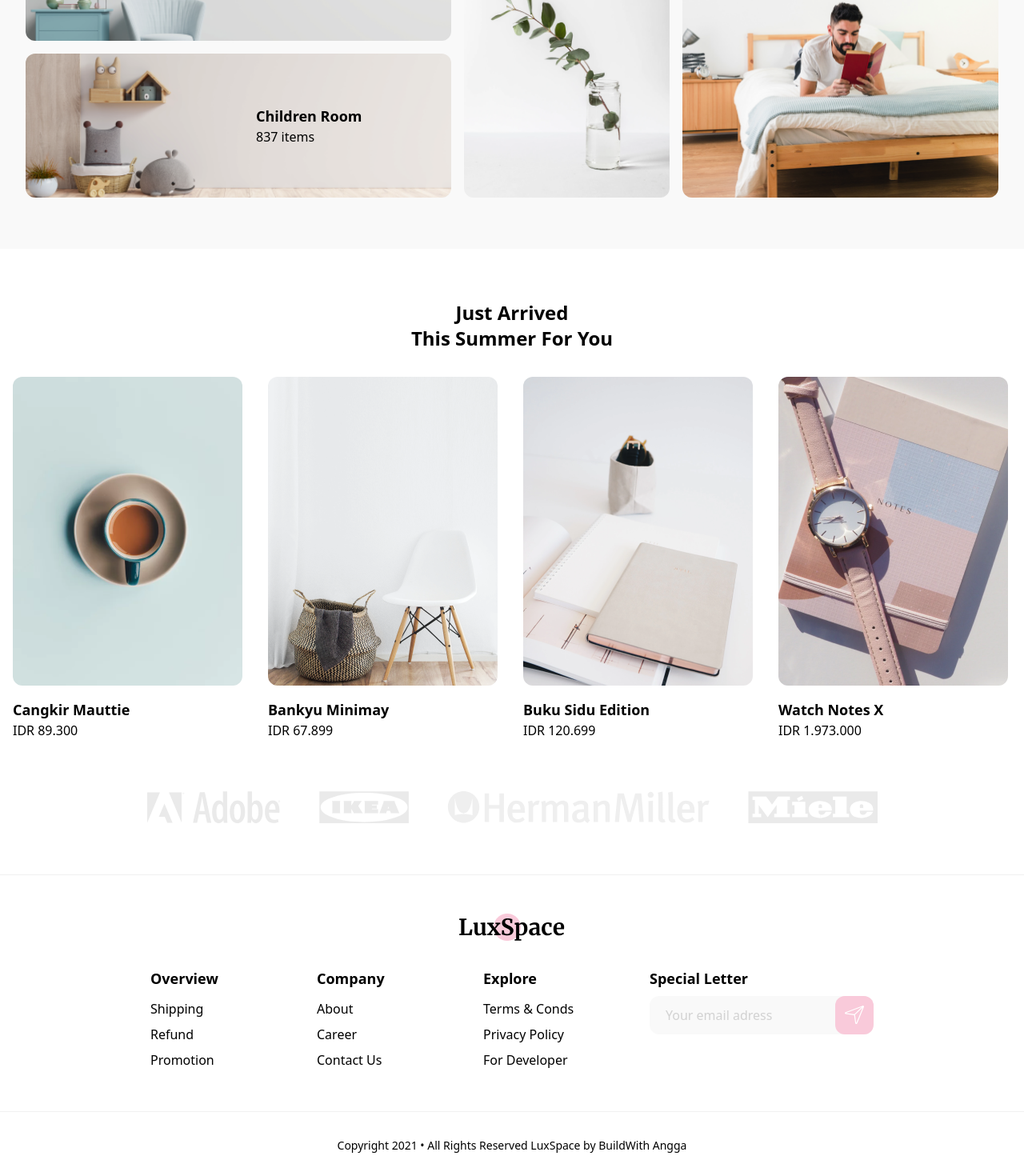
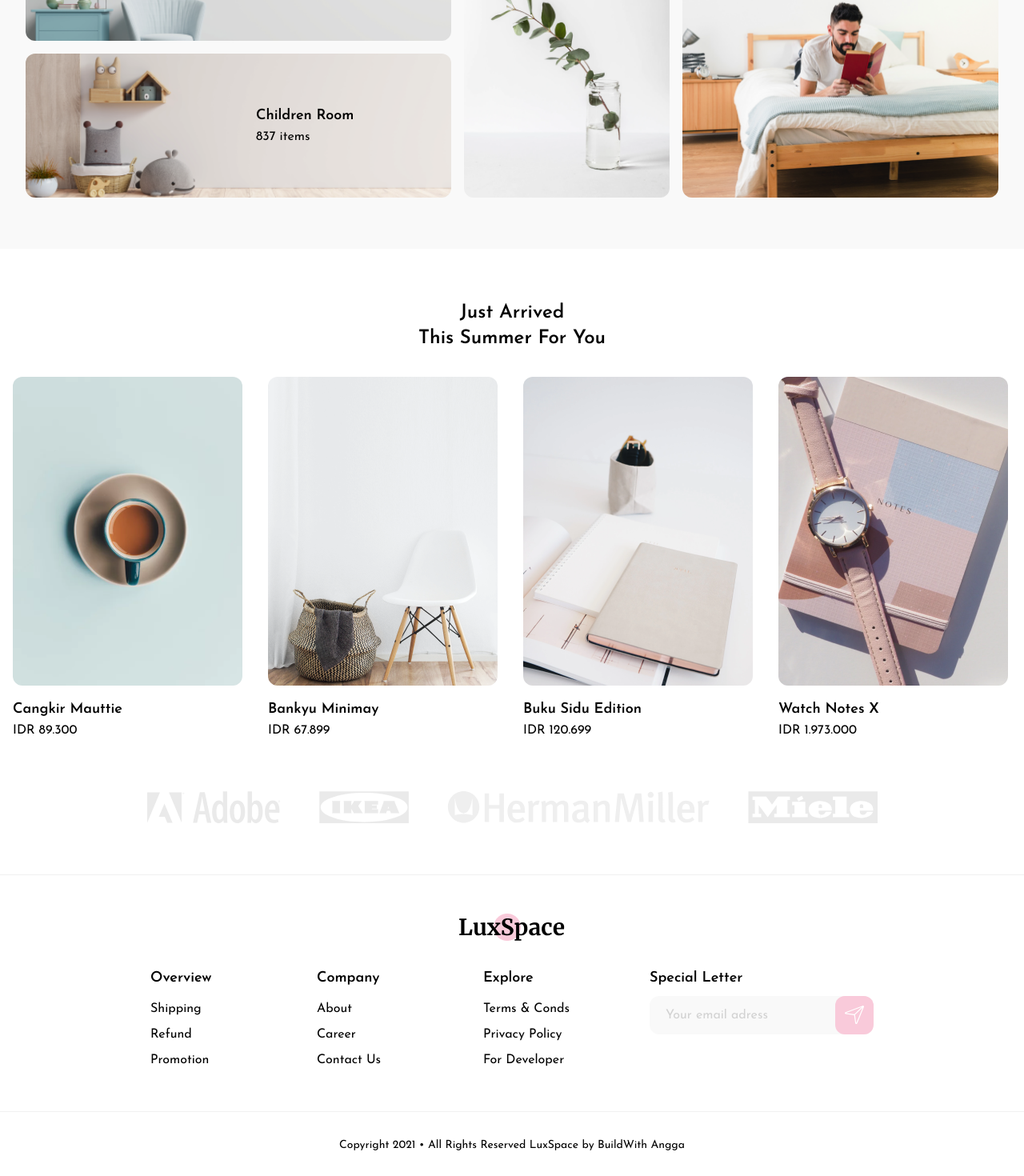
Before and after one commit to rizlfauzy/react-luxspace-pwa, a React (Create React App) app: page / in a window 1280 px wide. Shown: the part 800-2270 px from the top of the page at 80% size. Built offline with nearby package versions, Linux system fonts and the light colour scheme.

Commit message:
Cache asset CDN

```diff
--- a/package.json
+++ b/package.json
@@ -37,7 +37,7 @@
     "build": "react-scripts build",
     "test": "react-scripts test",
     "eject": "react-scripts eject",
-    "production": "nodemon app"
+    "serve": "npm run build && nodemon app"
   },
   "homepage": "./",
   "eslintConfig": {
--- a/src/css/App.css
+++ b/src/css/App.css
@@ -1,8 +1,12 @@
-@import url("https://fonts.googleapis.com/css2?family=Open+Sans:wght@300;400;600&display=swap");
+@import url("https://fonts.googleapis.com/css2?family=Josefin+Sans:wght@300;400;600;700&display=swap");
 @tailwind base;
 @tailwind components;
 @tailwind utilities;
 /* utils */
+body {
+  @apply font-josefin;
+}
+
 .grid {
   grid-auto-flow: row dense;
   grid-auto-rows: minmax(180px, auto);
--- a/src/css/Output.css
+++ b/src/css/Output.css
@@ -1,4 +1,4 @@
-@import url("https://fonts.googleapis.com/css2?family=Open+Sans:wght@300;400;600&display=swap");
+@import url("https://fonts.googleapis.com/css2?family=Josefin+Sans:wght@300;400;600;700&display=swap");
 
 /*
 ! tailwindcss v3.1.6 | MIT License | https://tailwindcss.com
@@ -42,7 +42,7 @@ html {
   /* 3 */
   tab-size: 4;
   /* 3 */
-  font-family: ui-sans-serif, system-ui, -apple-system, BlinkMacSystemFont, "Segoe UI", Roboto, "Helvetica Neue", Arial, "Noto Sans", sans-serif, "Apple Color Emoji", "Segoe UI Emoji", "Segoe UI Symbol", "Noto Color Emoji";
+  font-family: "Josefin Sans", ui-sans-serif, system-ui, -apple-system, BlinkMacSystemFont, "Segoe UI", Roboto, "Helvetica Neue", Arial, "Noto Sans", sans-serif, "Apple Color Emoji", "Segoe UI Emoji", "Segoe UI Symbol", "Noto Color Emoji";
   /* 4 */
 }
 
@@ -616,10 +616,6 @@ video {
   right: 0px;
 }
 
-.bottom-0{
-  bottom: 0px;
-}
-
 .left-0{
   left: 0px;
 }
@@ -628,24 +624,28 @@ video {
   top: 0px;
 }
 
+.bottom-0{
+  bottom: 0px;
+}
+
 .z-50{
   z-index: 50;
+}
+
+.z-40{
+  z-index: 40;
+}
+
+.z-10{
+  z-index: 10;
 }
 
 .z-20{
   z-index: 20;
 }
 
-.z-10{
-  z-index: 10;
-}
-
 .z-30{
   z-index: 30;
-}
-
-.z-40{
-  z-index: 40;
 }
 
 .col-span-9{
@@ -661,19 +661,14 @@ video {
   margin-right: auto;
 }
 
+.-mx-4{
+  margin-left: -1rem;
+  margin-right: -1rem;
+}
+
 .mx-3{
   margin-left: 0.75rem;
   margin-right: 0.75rem;
-}
-
-.my-6{
-  margin-top: 1.5rem;
-  margin-bottom: 1.5rem;
-}
-
-.-mx-4{
-  margin-left: -1rem;
-  margin-right: -1rem;
 }
 
 .my-4{
@@ -681,16 +676,9 @@ video {
   margin-bottom: 1rem;
 }
 
-.ml-6{
-  margin-left: 1.5rem;
-}
-
-.mt-4{
-  margin-top: 1rem;
-}
-
-.mb-4{
-  margin-bottom: 1rem;
+.my-6{
+  margin-top: 1.5rem;
+  margin-bottom: 1.5rem;
 }
 
 .mt-16{
@@ -701,8 +689,20 @@ video {
   margin-bottom: 2rem;
 }
 
+.mb-4{
+  margin-bottom: 1rem;
+}
+
 .mb-2{
   margin-bottom: 0.5rem;
+}
+
+.ml-6{
+  margin-left: 1.5rem;
+}
+
+.mt-4{
+  margin-top: 1rem;
 }
 
 .block{
@@ -725,6 +725,10 @@ video {
   display: none;
 }
 
+.h-0{
+  height: 0px;
+}
+
 .h-8{
   height: 2rem;
 }
@@ -735,10 +739,6 @@ video {
 
 .h-16{
   height: 4rem;
-}
-
-.h-0{
-  height: 0px;
 }
 
 .min-h-screen{
@@ -769,12 +769,12 @@ video {
   width: 4rem;
 }
 
+.flex-auto{
+  flex: 1 1 auto;
+}
+
 .flex-none{
   flex: none;
-}
-
-.flex-auto{
-  flex: 1 1 auto;
 }
 
 .grid-cols-9{
@@ -817,12 +817,12 @@ video {
   overflow-x: hidden;
 }
 
+.rounded-xl{
+  border-radius: 0.75rem;
+}
+
 .rounded-full{
   border-radius: 9999px;
-}
-
-.rounded-xl{
-  border-radius: 0.75rem;
 }
 
 .border-t{
@@ -838,9 +838,9 @@ video {
   border-color: rgb(241 241 241 / var(--tw-border-opacity));
 }
 
-.bg-white{
+.bg-gray-100{
   --tw-bg-opacity: 1;
-  background-color: rgb(255 255 255 / var(--tw-bg-opacity));
+  background-color: rgb(249 249 249 / var(--tw-bg-opacity));
 }
 
 .bg-pink-400{
@@ -848,14 +848,14 @@ video {
   background-color: rgb(249 202 218 / var(--tw-bg-opacity));
 }
 
+.bg-white{
+  --tw-bg-opacity: 1;
+  background-color: rgb(255 255 255 / var(--tw-bg-opacity));
+}
+
 .bg-black{
   --tw-bg-opacity: 1;
   background-color: rgb(0 0 0 / var(--tw-bg-opacity));
-}
-
-.bg-gray-100{
-  --tw-bg-opacity: 1;
-  background-color: rgb(249 249 249 / var(--tw-bg-opacity));
 }
 
 .bg-opacity-35{
@@ -882,9 +882,34 @@ video {
   padding: 0px;
 }
 
+.py-12{
+  padding-top: 3rem;
+  padding-bottom: 3rem;
+}
+
 .px-4{
   padding-left: 1rem;
   padding-right: 1rem;
+}
+
+.py-1{
+  padding-top: 0.25rem;
+  padding-bottom: 0.25rem;
+}
+
+.py-3{
+  padding-top: 0.75rem;
+  padding-bottom: 0.75rem;
+}
+
+.px-5{
+  padding-left: 1.25rem;
+  padding-right: 1.25rem;
+}
+
+.py-8{
+  padding-top: 2rem;
+  padding-bottom: 2rem;
 }
 
 .py-5{
@@ -897,39 +922,14 @@ video {
   padding-bottom: 1.5rem;
 }
 
-.px-8{
-  padding-left: 2rem;
-  padding-right: 2rem;
-}
-
-.py-3{
-  padding-top: 0.75rem;
-  padding-bottom: 0.75rem;
-}
-
 .py-16{
   padding-top: 4rem;
   padding-bottom: 4rem;
 }
 
-.py-12{
-  padding-top: 3rem;
-  padding-bottom: 3rem;
-}
-
-.py-1{
-  padding-top: 0.25rem;
-  padding-bottom: 0.25rem;
-}
-
-.px-5{
-  padding-left: 1.25rem;
-  padding-right: 1.25rem;
-}
-
-.py-8{
-  padding-top: 2rem;
-  padding-bottom: 2rem;
+.px-8{
+  padding-left: 2rem;
+  padding-right: 2rem;
 }
 
 .pb-56{
@@ -948,6 +948,21 @@ video {
   text-align: center;
 }
 
+.text-lg{
+  font-size: 1.125rem;
+  line-height: 1.75rem;
+}
+
+.text-sm{
+  font-size: 0.875rem;
+  line-height: 1.25rem;
+}
+
+.text-2xl{
+  font-size: 1.5rem;
+  line-height: 2rem;
+}
+
 .text-3xl{
   font-size: 1.875rem;
   line-height: 2.25rem;
@@ -956,21 +971,6 @@ video {
 .text-base{
   font-size: 1rem;
   line-height: 1.5rem;
-}
-
-.text-2xl{
-  font-size: 1.5rem;
-  line-height: 2rem;
-}
-
-.text-lg{
-  font-size: 1.125rem;
-  line-height: 1.75rem;
-}
-
-.text-sm{
-  font-size: 0.875rem;
-  line-height: 1.25rem;
 }
 
 .font-semibold{
@@ -1015,6 +1015,10 @@ video {
 }
 
 /* utils */
+
+body{
+  font-family: "Josefin Sans";
+}
 
 .grid {
   grid-auto-flow: row dense;
@@ -1316,8 +1320,12 @@ button[disabled]:hover{
     height: auto;
   }
 
-  .md\:w-1\/2{
-    width: 50%;
+  .md\:w-2\/12{
+    width: 16.666667%;
+  }
+
+  .md\:w-3\/12{
+    width: 25%;
   }
 
   .md\:w-88{
@@ -1328,12 +1336,8 @@ button[disabled]:hover{
     width: auto;
   }
 
-  .md\:w-2\/12{
-    width: 16.666667%;
-  }
-
-  .md\:w-3\/12{
-    width: 25%;
+  .md\:w-1\/2{
+    width: 50%;
   }
 
   .md\:flex-initial{
@@ -1365,14 +1369,14 @@ button[disabled]:hover{
     padding-bottom: 0px;
   }
 
+  .md\:px-6{
+    padding-left: 1.5rem;
+    padding-right: 1.5rem;
+  }
+
   .md\:px-0{
     padding-left: 0px;
     padding-right: 0px;
-  }
-
-  .md\:px-6{
-    padding-left: 1.5rem;
-    padding-right: 1.5rem;
   }
 
   .md\:pb-56{
--- a/src/scss/modules/_fonts.scss
+++ b/src/scss/modules/_fonts.scss
@@ -1 +1,2 @@
-@import url("https://fonts.googleapis.com/css2?family=Open+Sans:wght@300;400;600&display=swap");
+// @import url("https://fonts.googleapis.com/css2?family=Open+Sans:wght@300;400;600&display=swap");
+@import url('https://fonts.googleapis.com/css2?family=Josefin+Sans:wght@300;400;600;700&display=swap');
--- a/src/scss/style.scss
+++ b/src/scss/style.scss
@@ -4,6 +4,10 @@
 @tailwind utilities;
 
 /* utils */
+
+body{
+  @apply font-josefin;
+}
 
 .grid {
   grid-auto-flow: row dense;
--- a/src/service-worker.js
+++ b/src/service-worker.js
@@ -7,11 +7,11 @@
 // You can also remove this file if you'd prefer not to use a
 // service worker, and the Workbox build step will be skipped.
 
-import { clientsClaim } from 'workbox-core';
-import { ExpirationPlugin } from 'workbox-expiration';
-import { precacheAndRoute, createHandlerBoundToURL } from 'workbox-precaching';
-import { registerRoute } from 'workbox-routing';
-import { StaleWhileRevalidate } from 'workbox-strategies';
+import { clientsClaim } from "workbox-core";
+import { ExpirationPlugin } from "workbox-expiration";
+import { precacheAndRoute, createHandlerBoundToURL } from "workbox-precaching";
+import { registerRoute } from "workbox-routing";
+import { NetworkFirst, StaleWhileRevalidate } from "workbox-strategies";
 
 clientsClaim();
 
@@ -24,16 +24,16 @@ precacheAndRoute(self.__WB_MANIFEST);
 // Set up App Shell-style routing, so that all navigation requests
 // are fulfilled with your index.html shell. Learn more at
 // https://developers.google.com/web/fundamentals/architecture/app-shell
-const fileExtensionRegexp = new RegExp('/[^/?]+\\.[^/]+$');
+const fileExtensionRegexp = new RegExp("/[^/?]+\\.[^/]+$");
 registerRoute(
   // Return false to exempt requests from being fulfilled by index.html.
   ({ request, url }) => {
     // If this isn't a navigation, skip.
-    if (request.mode !== 'navigate') {
+    if (request.mode !== "navigate") {
       return false;
     } // If this is a URL that starts with /_, skip.
 
-    if (url.pathname.startsWith('/_')) {
+    if (url.pathname.startsWith("/_")) {
       return false;
     } // If this looks like a URL for a resource, because it contains // a file extension, skip.
 
@@ -43,7 +43,7 @@ registerRoute(
 
     return true;
   },
-  createHandlerBoundToURL(process.env.PUBLIC_URL + '/index.html')
+  createHandlerBoundToURL(process.env.PUBLIC_URL + "/index.html")
 );
 
 // An example runtime caching route for requests that aren't handled by the
@@ -52,7 +52,7 @@ registerRoute(
   // Add in any other file extensions or routing criteria as needed.
   ({ url }) => url.origin === self.location.origin && /\.(jpe?g|png|svg|ico)$/i.test(url.pathname), // Customize this strategy as needed, e.g., by changing to CacheFirst.
   new StaleWhileRevalidate({
-    cacheName: 'images',
+    cacheName: "images",
     plugins: [
       // Ensure that once this runtime cache reaches a maximum size the
       // least-recently used images are removed.
@@ -61,10 +61,36 @@ registerRoute(
   })
 );
 
+registerRoute(
+  ({ url }) => url.origin === "https://fonts.googleapis.com" || url.origin === "https://fonts.gstatic.com",
+  new NetworkFirst({
+    cacheName: "google-fonts-cache",
+    plugins: [
+      new ExpirationPlugin({
+        maxAgeSeconds: 60 * 60 * 24 * 365, // 1 year
+        maxEntries: 30,
+      }),
+    ],
+  })
+);
+
+self.addEventListener("install", (e) => {
+  console.log("SW Install");
+  const asyncInstall = new Promise((resolve) => {
+    console.log("Async install promise");
+    setTimeout(resolve, 5000);
+  });
+  e.waitUntil(asyncInstall);
+});
+
+self.addEventListener("activate", (e) => {
+  console.log("SW Activate");
+});
+
 // This allows the web app to trigger skipWaiting via
 // registration.waiting.postMessage({type: 'SKIP_WAITING'})
-self.addEventListener('message', (event) => {
-  if (event.data && event.data.type === 'SKIP_WAITING') {
+self.addEventListener("message", (event) => {
+  if (event.data && event.data.type === "SKIP_WAITING") {
     self.skipWaiting();
   }
 });
--- a/tailwind.config.js
+++ b/tailwind.config.js
@@ -261,7 +261,9 @@ module.exports = {
       DEFAULT: "1",
     },
     fontFamily: {
+      josefin: ['"Josefin Sans"'],
       sans: [
+        '"Josefin Sans"',
         "ui-sans-serif",
         "system-ui",
         "-apple-system",
```
Also changed, not shown: 2 other files (tests, documents, lock files or other folders).
